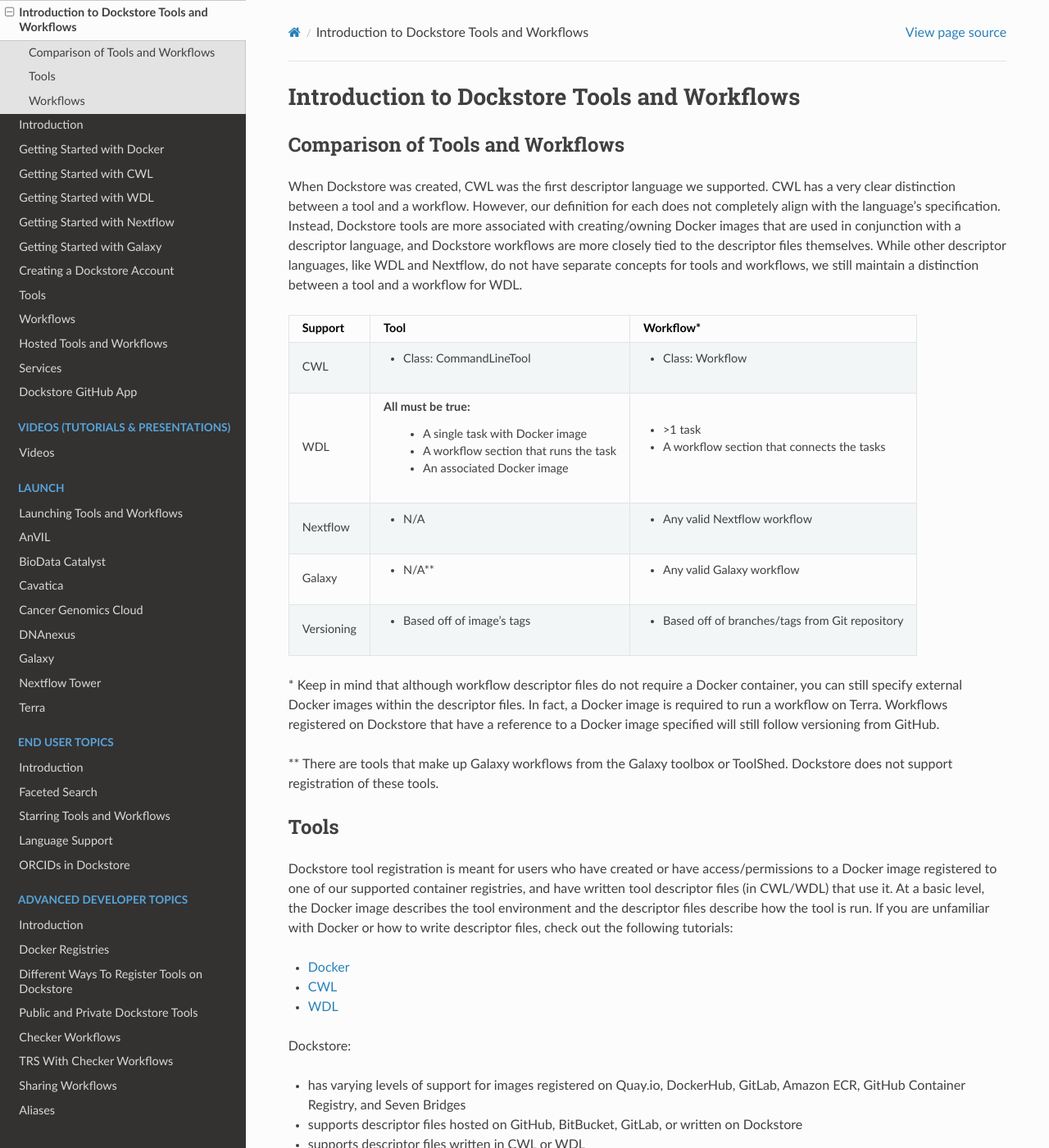
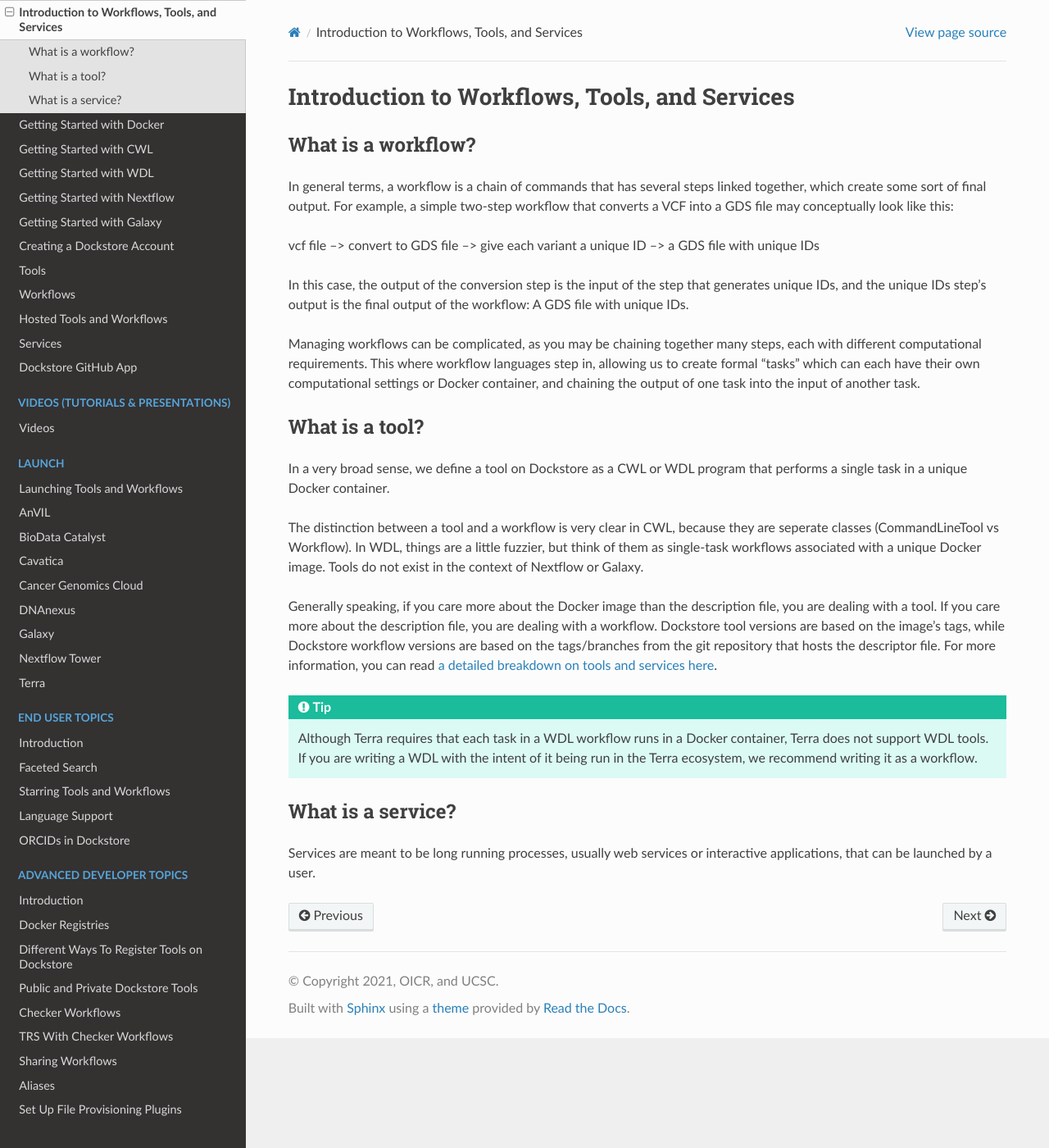
Before and after one commit to dockstore/dockstore-documentation, a Sphinx documentation site: the page built from docs/getting-started/intro-to-dockstore-tools-and-workflows.rst, in a window 1280 px wide and 1400 px high. Shown: the whole window at 82% size. Built offline with Sphinx 7.4.7 and the Read the Docs theme 2.0.0, drawn with Linux system fonts in a browser that asks for light colours; some of the changed text lies outside the part shown.

Commit message:
Introduce tool/wf/service better, move details elsewhere

```diff
--- /dev/null
+++ b/docs/advanced-topics/tools-vs-workflows.rst
@@ -0,0 +1,93 @@
+Tools versus Workflows: Detailed Comparison
+===========================================
+
+
+Comparison of Tools and Workflows
+---------------------------------
+
+When Dockstore was created, CWL was the first descriptor language we supported. CWL has a very clear distinction between a tool and a workflow.
+However, our definition for each does not completely align with the language's specification.
+Instead, Dockstore tools are more associated with creating/owning Docker images that are used in conjunction with a descriptor language, and
+Dockstore workflows are more closely tied to the descriptor files themselves. While other descriptor languages, like WDL and Nextflow,
+do not have separate concepts for tools and workflows, we still maintain a distinction between a tool and a workflow for WDL.
+
+
+
+
++------------------------+------------------------------------------+-------------------------------------------------+
+| Support                | Tool                                     | Workflow*                                       |
++========================+==========================================+=================================================+
+| CWL                    | - Class: CommandLineTool                 | - Class: Workflow                               |
++------------------------+------------------------------------------+-------------------------------------------------+
+| WDL                    | All must be true:                        | - >1 task                                       |
+|                        |   - A single task with Docker image      | - A workflow section that connects the tasks    |
+|                        |   - A workflow section that runs the task|                                                 |
+|                        |   - An associated Docker image           |                                                 |
++------------------------+------------------------------------------+-------------------------------------------------+
+| Nextflow               | - N/A                                    | - Any valid Nextflow workflow                   |
++------------------------+------------------------------------------+-------------------------------------------------+
+| Galaxy                 | - N/A**                                  | - Any valid Galaxy workflow                     |
++------------------------+------------------------------------------+-------------------------------------------------+
+| Versioning             | - Based off of image's tags              | - Based off of branches/tags from Git repository|
++------------------------+------------------------------------------+-------------------------------------------------+
+
+\* Keep in mind that although workflow descriptor files do not require a Docker container, you can still specify external Docker images
+within the descriptor files. In fact, a Docker image is required to run a workflow on Terra. Workflows registered on Dockstore that have a reference
+to a Docker image specified will still follow versioning from GitHub.
+
+\** There are tools that make up Galaxy workflows from the Galaxy toolbox or ToolShed.
+Dockstore does not support registration of these tools.
+
+
+
+Tools
+-----
+
+Dockstore tool registration is meant for users who have created or have access/permissions to a Docker image registered to one of our supported container registries, and have
+written tool descriptor files (in CWL/WDL) that use it. At a basic level, the Docker image describes the tool environment and the descriptor files describe how the tool is run.
+If you are unfamiliar with Docker or how to write descriptor files, check out the following tutorials:
+
+- :doc:`Docker </getting-started/getting-started-with-docker>`
+- :doc:`CWL </getting-started/getting-started-with-cwl>`
+- :doc:`WDL </getting-started/getting-started-with-wdl>`
+
+Dockstore:
+
+- has varying levels of support for images registered on Quay.io, DockerHub, GitLab, Amazon ECR, GitHub Container Registry, and Seven Bridges
+- supports descriptor files hosted on GitHub, BitBucket, GitLab, or written on Dockstore
+- supports descriptor files written in CWL or WDL
+- offers three different tool registration paths
+
+The most convenient way to register your tool and manage it on Dockstore is to have your image registered on Quay.io, your descriptor files hosted on GitHub, and choose our quick registration path.
+This gives Docktore the ability to automatically recognize the image's tags on Quay, link them back to the appropriate version on GitHub, and create the existing versions for you on Dockstore once you hit "Refresh".
+If your image is registered on one of our other supported registries, you will have to register your tool manually. This means each version you want put on Dockstore must be added manually.
+To learn more about our different registration options, read the following tutorials:
+
+- :doc:`Tools </getting-started/dockstore-tools>`
+- :doc:`Hosted Tools </getting-started/hosted-tools-and-workflows>`
+
+.. note::
+  Dockstore tool versions are based on the image's tags, not the tags/branches from the git repository where the descriptor files are hosted.
+
+.. tip::
+  Terra does not support WDL tools. If you are writing a WDL with the intent of it being run in the Terra ecosystem, we recommend writing it as a workflow.
+
+
+Workflows
+---------
+
+Dockstore workflow registration is meant for users who have created or have access to descriptor files (in CWL, WDL, Galaxy, Nextflow). As mentioned above in the Tools section,
+CWL and Galaxy classify tools and workflows differently, so only descriptor files written in a manner that follows a language's respective specification for a workflow will be valid on Dockstore.
+
+Dockstore:
+
+- has varying levels of support for descriptor files registered on GitHub, BitBucket, and GitLab, or written on Dockstore
+- supports descriptor files written in CWL, WDL, Galaxy, and Nextflow
+- offers four different workflow registration paths
+
+The most convenient way to register your workflow is to push your descriptor files to a GitHub repository and choose our GitHub App installation registration path. Choosing this
+option allows Dockstore to automatically create and update versions on Dockstore every time a push is made or tag created. To learn more about this and our other registration options, read the following pages:
+
+- :doc:`GitHub Apps </getting-started/github-apps/github-apps-landing-page>`
+- :doc:`Workflows </getting-started/dockstore-workflows>`
+- :doc:`Hosted Workflows </getting-started/hosted-tools-and-workflows>`
--- a/docs/getting-started/intro-to-dockstore-tools-and-workflows.rst
+++ b/docs/getting-started/intro-to-dockstore-tools-and-workflows.rst
@@ -1,93 +1,32 @@
-Introduction to Dockstore Tools and Workflows
-=============================================
+Introduction to Workflows, Tools, and Services
+==============================================
+
+What is a workflow?
+-------------------
+
+In general terms, a workflow is a chain of commands that has several steps linked together, which create some sort of final output. For example, a simple two-step workflow that converts a VCF into a GDS file may conceptually look like this:
+
+vcf file --> convert to GDS file --> give each variant a unique ID --> a GDS file with unique IDs
+
+In this case, the output of the conversion step is the input of the step that generates unique IDs, and the unique IDs step's output is the final output of the workflow: A GDS file with unique IDs.
+
+Managing workflows can be complicated, as you may be chaining together many steps, each with different computational requirements. This where workflow languages step in, allowing us to create formal "tasks" which can each have their own computational settings or Docker container, and chaining the output of one task into the input of another task.
 
 
-Comparison of Tools and Workflows
----------------------------------
+What is a tool?
+---------------
 
-When Dockstore was created, CWL was the first descriptor language we supported. CWL has a very clear distinction between a tool and a workflow.
-However, our definition for each does not completely align with the language's specification.
-Instead, Dockstore tools are more associated with creating/owning Docker images that are used in conjunction with a descriptor language, and
-Dockstore workflows are more closely tied to the descriptor files themselves. While other descriptor languages, like WDL and Nextflow,
-do not have separate concepts for tools and workflows, we still maintain a distinction between a tool and a workflow for WDL.
+In a very broad sense, we define a tool on Dockstore as a CWL or WDL program that performs a single task in a unique Docker container.
+
+The distinction between a tool and a workflow is very clear in CWL, because they are seperate classes (CommandLineTool vs Workflow). In WDL, things are a little fuzzier, but think of them as single-task workflows associated with a unique Docker image. Tools do not exist in the context of Nextflow or Galaxy.
+
+Generally speaking, if you care more about the Docker image than the description file, you are dealing with a tool. If you care more about the description file, you are dealing with a workflow. Dockstore tool versions are based on the image's tags, while Dockstore workflow versions are based on the tags/branches from the git repository that hosts the descriptor file. For more information, you can read :doc:`a detailed breakdown on tools and services here </advanced-topics/tools-vs-workflows>`.
+
+.. tip::
+  Although Terra requires that each task in a WDL workflow runs in a Docker container, Terra does not support WDL tools. If you are writing a WDL with the intent of it being run in the Terra ecosystem, we recommend writing it as a workflow.
 
 
+What is a service?
+------------------
 
-
-+------------------------+------------------------------------------+-------------------------------------------------+
-| Support                | Tool                                     | Workflow*                                       |
-+========================+==========================================+=================================================+
-| CWL                    | - Class: CommandLineTool                 | - Class: Workflow                               |
-+------------------------+------------------------------------------+-------------------------------------------------+
-| WDL                    | All must be true:                        | - >1 task                                       |
-|                        |   - A single task with Docker image      | - A workflow section that connects the tasks    |
-|                        |   - A workflow section that runs the task|                                                 |
-|                        |   - An associated Docker image           |                                                 |
-+------------------------+------------------------------------------+-------------------------------------------------+
-| Nextflow               | - N/A                                    | - Any valid Nextflow workflow                   |
-+------------------------+------------------------------------------+-------------------------------------------------+
-| Galaxy                 | - N/A**                                  | - Any valid Galaxy workflow                     |
-+------------------------+------------------------------------------+-------------------------------------------------+
-| Versioning             | - Based off of image's tags              | - Based off of branches/tags from Git repository|
-+------------------------+------------------------------------------+-------------------------------------------------+
-
-\* Keep in mind that although workflow descriptor files do not require a Docker container, you can still specify external Docker images
-within the descriptor files. In fact, a Docker image is required to run a workflow on Terra. Workflows registered on Dockstore that have a reference
-to a Docker image specified will still follow versioning from GitHub.
-
-\** There are tools that make up Galaxy workflows from the Galaxy toolbox or ToolShed.
-Dockstore does not support registration of these tools.
-
-
-
-Tools
------
-
-Dockstore tool registration is meant for users who have created or have access/permissions to a Docker image registered to one of our supported container registries, and have
-written tool descriptor files (in CWL/WDL) that use it. At a basic level, the Docker image describes the tool environment and the descriptor files describe how the tool is run.
-If you are unfamiliar with Docker or how to write descriptor files, check out the following tutorials:
-
-- :doc:`Docker <getting-started-with-docker>`
-- :doc:`CWL <getting-started-with-cwl>`
-- :doc:`WDL <getting-started-with-wdl>`
-
-Dockstore:
-
-- has varying levels of support for images registered on Quay.io, DockerHub, GitLab, Amazon ECR, GitHub Container Registry, and Seven Bridges
-- supports descriptor files hosted on GitHub, BitBucket, GitLab, or written on Dockstore
-- supports descriptor files written in CWL or WDL
-- offers three different tool registration paths
-
-The most convenient way to register your tool and manage it on Dockstore is to have your image registered on Quay.io, your descriptor files hosted on GitHub, and choose our quick registration path.
-This gives Docktore the ability to automatically recognize the image's tags on Quay, link them back to the appropriate version on GitHub, and create the existing versions for you on Dockstore once you hit "Refresh".
-If your image is registered on one of our other supported registries, you will have to register your tool manually. This means each version you want put on Dockstore must be added manually.
-To learn more about our different registration options, read the following tutorials:
-
-- :doc:`Tools <dockstore-tools>`
-- :doc:`Hosted Tools <hosted-tools-and-workflows>`
-
-.. note::
-  Dockstore tool versions are based on the image's tags, not the tags/branches from the git repository where the descriptor files are hosted.
-
-.. tip::
-  Terra does not support WDL tools. If you are writing a WDL with the intent of it being run in the Terra ecosystem, we recommend writing it as a workflow.
-
-
-Workflows
----------
-
-Dockstore workflow registration is meant for users who have created or have access to descriptor files (in CWL, WDL, Galaxy, Nextflow). As mentioned above in the Tools section,
-CWL and Galaxy classify tools and workflows differently, so only descriptor files written in a manner that follows a language's respective specification for a workflow will be valid on Dockstore.
-
-Dockstore:
-
-- has varying levels of support for descriptor files registered on GitHub, BitBucket, and GitLab, or written on Dockstore
-- supports descriptor files written in CWL, WDL, Galaxy, and Nextflow
-- offers four different workflow registration paths
-
-The most convenient way to register your workflow is to push your descriptor files to a GitHub repository and choose our GitHub App installation registration path. Choosing this
-option allows Dockstore to automatically create and update versions on Dockstore every time a push is made or tag created. To learn more about this and our other registration options, read the following tutorials:
-
-- :doc:`GitHub Apps </getting-started/github-apps/github-apps-landing-page>`
-- :doc:`Workflows <dockstore-workflows>`
-- :doc:`Hosted Workflows <hosted-tools-and-workflows>`
+Services are meant to be long running processes, usually web services or interactive applications, that can be launched by a user.
--- a/docs/index.rst
+++ b/docs/index.rst
@@ -84,6 +84,7 @@
    advanced-topics/guid-alias
    advanced-topics/set-up-file-provisioning-plugins
    advanced-topics/developing-file-provisioning-plugins
+   advanced-topics/tools-vs-workflows
    advanced-topics/advanced-features
    advanced-topics/docker-alternatives
    advanced-topics/snapshot-and-doi
```
Also changed, not shown: other parts of docs/index.rst (+2 -2 lines).
